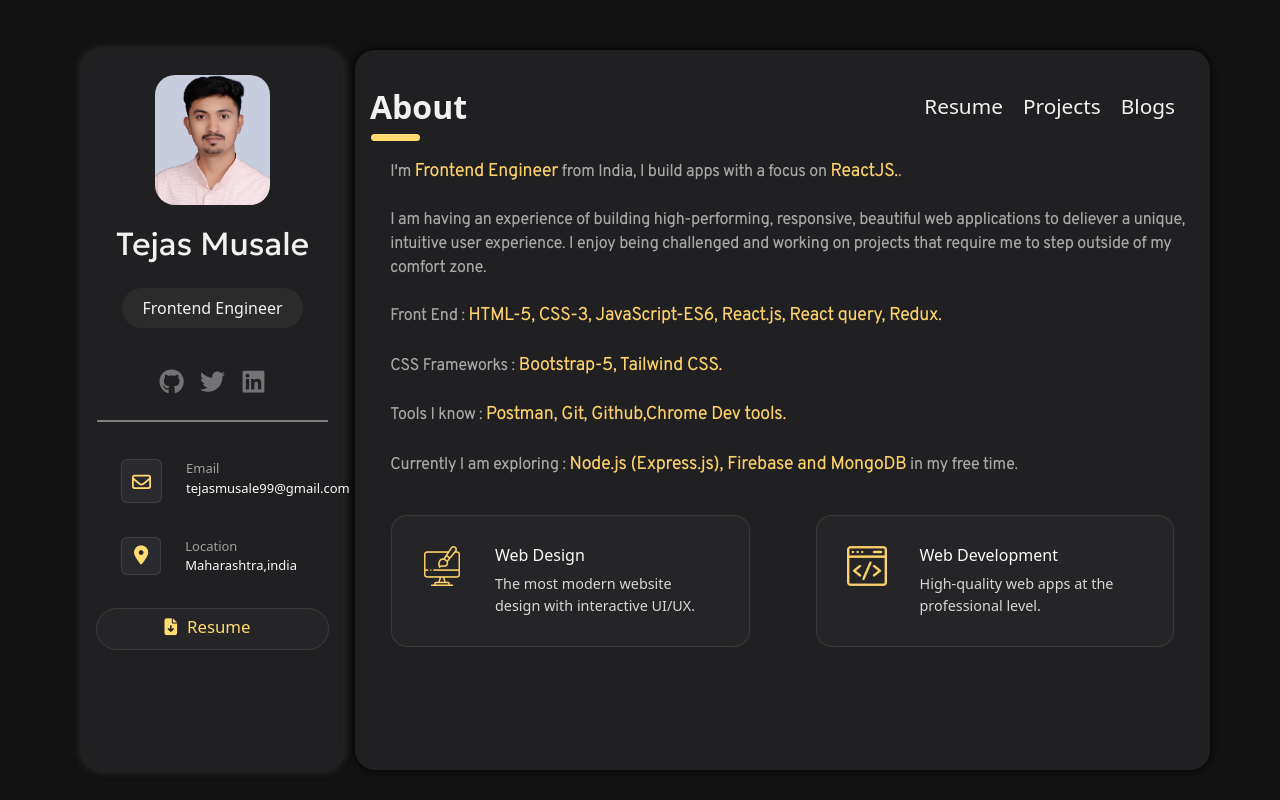
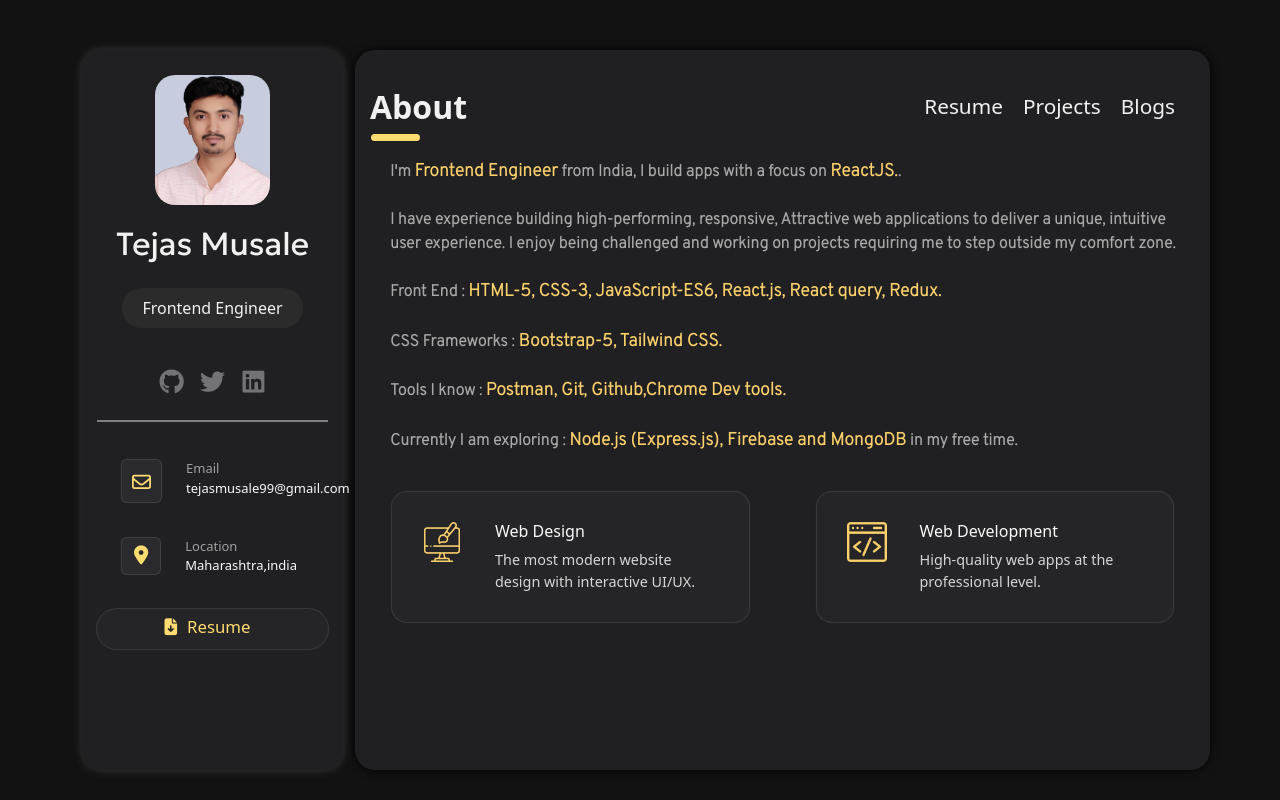
Before and after one commit to tejasmusale99/my-Portfolio-, a React (Create React App) app in the folder my-portfolio/: page / in a window 1280 px wide. Built offline with nearby package versions, Linux system fonts and the light colour scheme; a web font is replaced by a local one.

Commit message:
changes in styling and resume update

```diff
--- a/my-portfolio/public/index.html
+++ b/my-portfolio/public/index.html
@@ -2,7 +2,6 @@
 <html lang="en">
   <head>
     <meta charset="utf-8" />
-    <link rel="icon" href="%PUBLIC_URL%/favicon.ico" />
     <meta name="viewport" content="width=device-width, initial-scale=1" />
     <meta name="theme-color" content="#000000" />
     <meta
--- a/my-portfolio/src/Components/About.jsx
+++ b/my-portfolio/src/Components/About.jsx
@@ -47,10 +47,9 @@ function About() {
       </p>
 
       <p className="about_para_lines">
-        I am having an experience of building high-performing, responsive,
-        beautiful web applications to deliever a unique, intuitive user
-        experience. I enjoy being challenged and working on projects that
-        require me to step outside of my comfort zone.
+        I have experience building high-performing, responsive,
+        Attractive web applications to deliver a unique, intuitive user
+        experience. I enjoy being challenged and working on projects requiring me to step outside my comfort zone.
       </p>
 
       <p className="about_para_lines">
--- a/my-portfolio/src/Components/Resume.jsx
+++ b/my-portfolio/src/Components/Resume.jsx
@@ -82,14 +82,14 @@ function Resume() {
           <div className="resume-card_body">
             <h6 className="resume-card_title">SENIOR SECONDARY (12TH)</h6>
             <h6 className="resume-card_name">2016-2017</h6>
-            <p className="resume-card_details">(Dhule,Maharashtra)</p>
+            <p className="resume-card_details">(Dhule, Maharashtra)</p>
           </div>
         </div>
         <div className="resume_container right">
           <div className="resume-card_body">
             <h6 className="resume-card_title">SECONDARY (10TH)</h6>
             <h6 className="resume-card_name">2014-2015</h6>
-            <p className="resume-card_details">(Dhule,Maharashtra)</p>
+            <p className="resume-card_details">(Dhule, Maharashtra)</p>
           </div>
         </div>
       </motion.div>
--- a/my-portfolio/src/Components/Sidebar.jsx
+++ b/my-portfolio/src/Components/Sidebar.jsx
@@ -1,7 +1,7 @@
 import React from "react";
 import { Link } from "react-router-dom";
 import Avatar from "../Icons/avatar.jpg";
-import resume from "../Icons/Resume.pdf";
+import resume from "../Resume/tejas_resume.pdf"
 import { motion } from "framer-motion";
 
 function Sidebar() {
```
Also changed, not shown: 2 other files (tests, documents, lock files or other folders).
